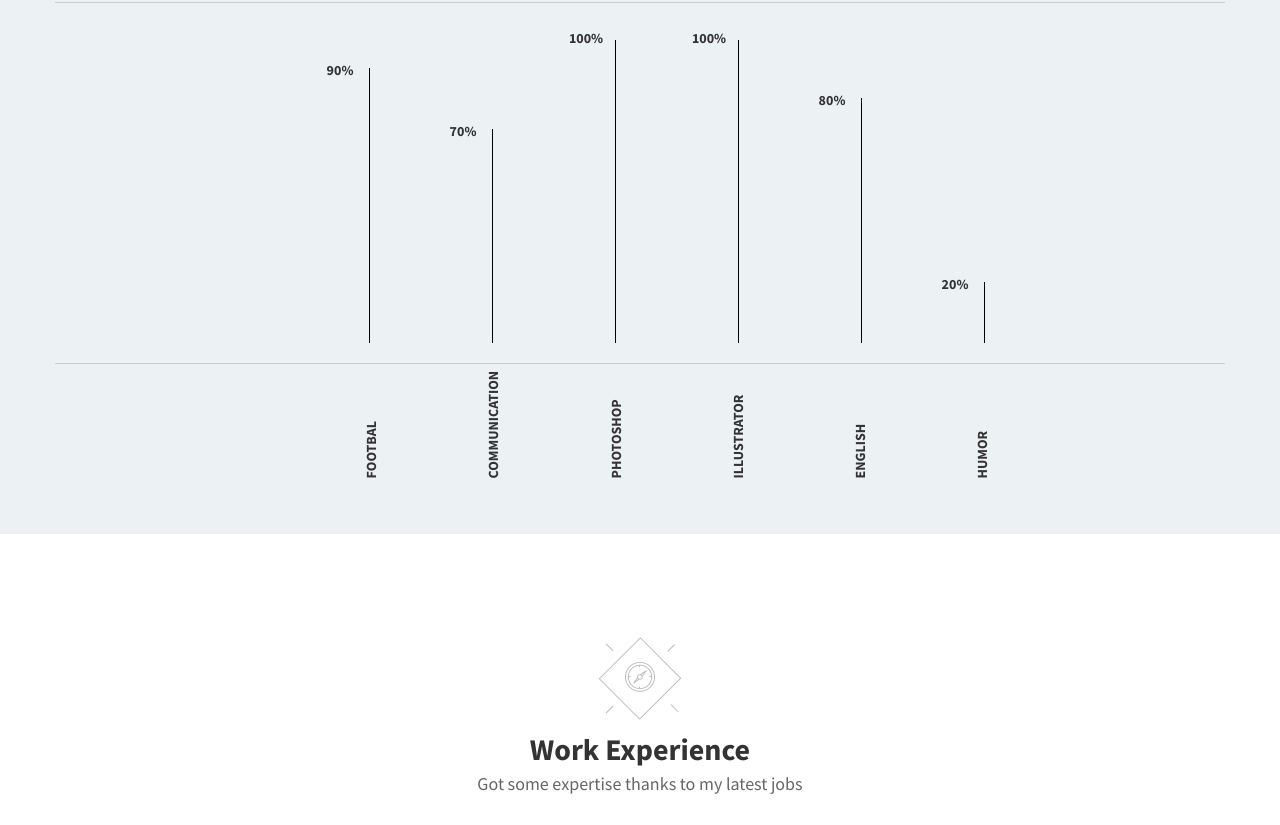
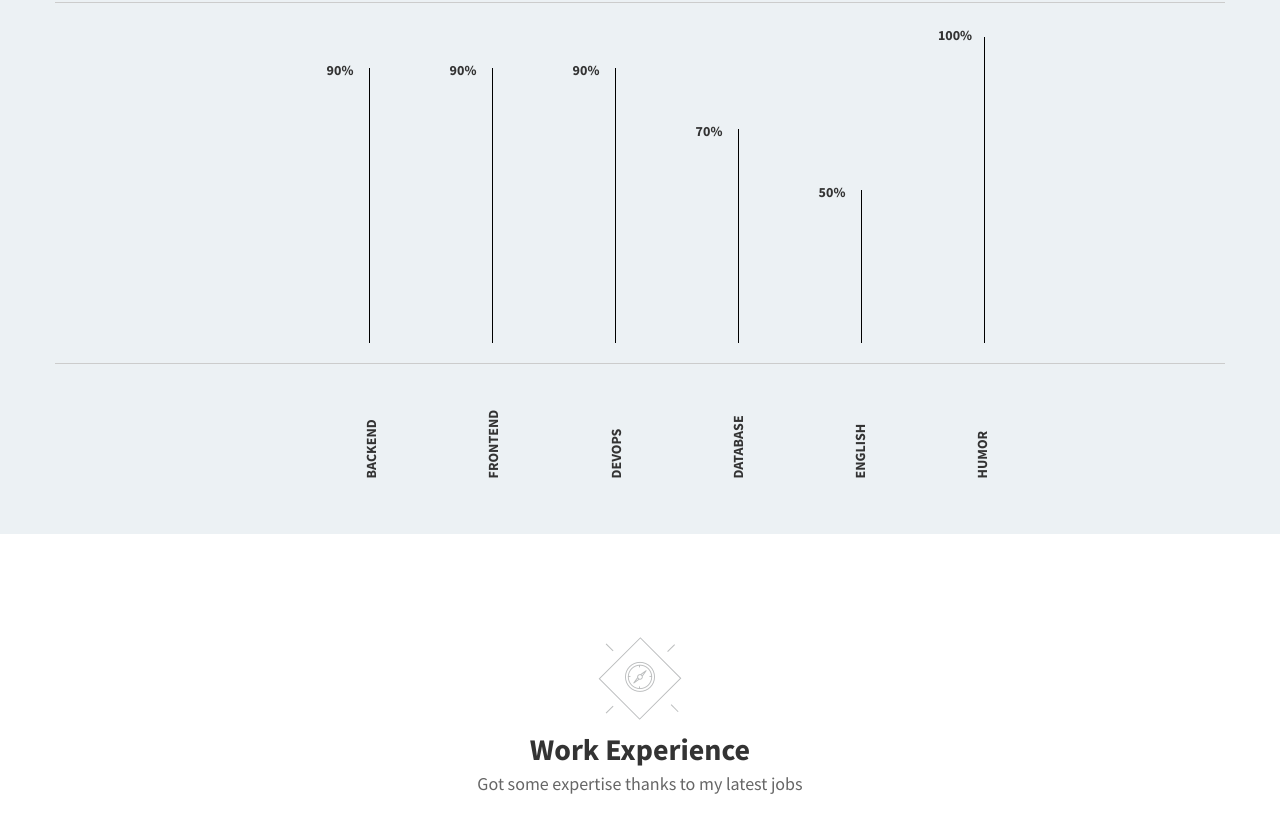
Before and after one commit to greendog/greendog.github.io, a plain HTML site: page index.html in a window 1280 px wide. Shown: the part 1066-1891 px from the top of the page. Drawn offline with Linux system fonts and the light colour scheme.

Commit message:
added humor percentage

```diff
--- a/index.html
+++ b/index.html
@@ -128,28 +128,28 @@
                 <div class="col-md-offset-2 col-md-8">
                     <div class="progress-bars">
                         <div class="meter">
-                            <span style="width: 275px;"></span>
+                            <span style="width: 90%;"></span>
                             <p>90%</p>
                         </div>
                         <div class="meter">
-                            <span style="width: 214px;"></span>
+                            <span style="width: 90%;"></span>
+                            <p>90%</p>
+                        </div>
+                        <div class="meter">
+                            <span style="width: 90%;"></span>
+                            <p>90%</p>
+                        </div>
+                        <div class="meter">
+                            <span style="width: 70%;"></span>
                             <p>70%</p>
                         </div>
                         <div class="meter">
-                            <span style="width: 303px;"></span>
-                            <p>100%</p>
+                            <span style="width: 50%;"></span>
+                            <p>50%</p>
                         </div>
                         <div class="meter">
-                            <span style="width: 303px;"></span>
+                            <span style="width: 100%;"></span>
                             <p>100%</p>
-                        </div>
-                        <div class="meter">
-                            <span style="width: 245px;"></span>
-                            <p>80%</p>
-                        </div>
-                        <div class="meter">
-                            <span style="width: 61px;"></span>
-                            <p>20%</p>
                         </div>
                     </div>
                 </div>
@@ -158,10 +158,10 @@
                 <hr>
                 <div class="col-md-offset2 col-md-8 text-uppercase progress-name">
                     <ul class="list-unstyled">
-                        <li><b>Footbal</b></li>
-                        <li><b>Communication</b></li>
-                        <li><b>Photoshop</b></li>
-                        <li><b>illustrator</b></li>
+                        <li><b>BackEnd</b></li>
+                        <li><b>FrontEnd</b></li>
+                        <li><b>DevOps</b></li>
+                        <li><b>Database</b></li>
                         <li><b>English</b></li>
                         <li><b>Humor</b></li>
                     </ul>
```
